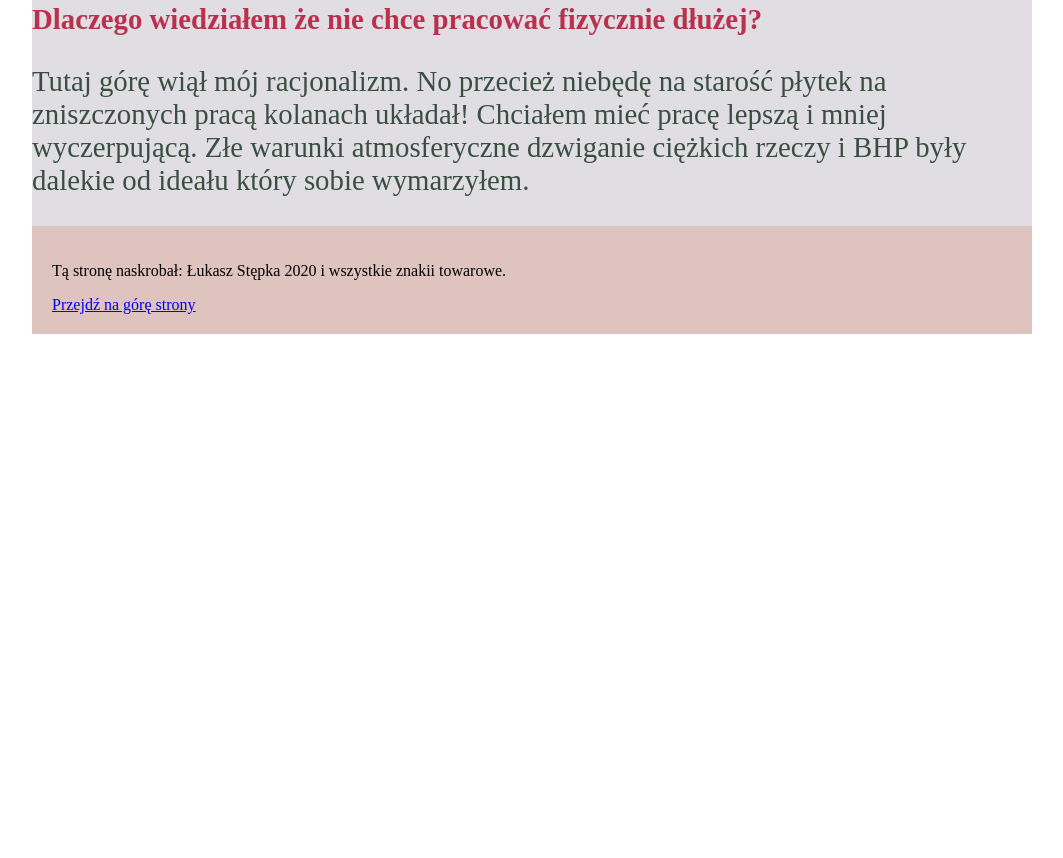
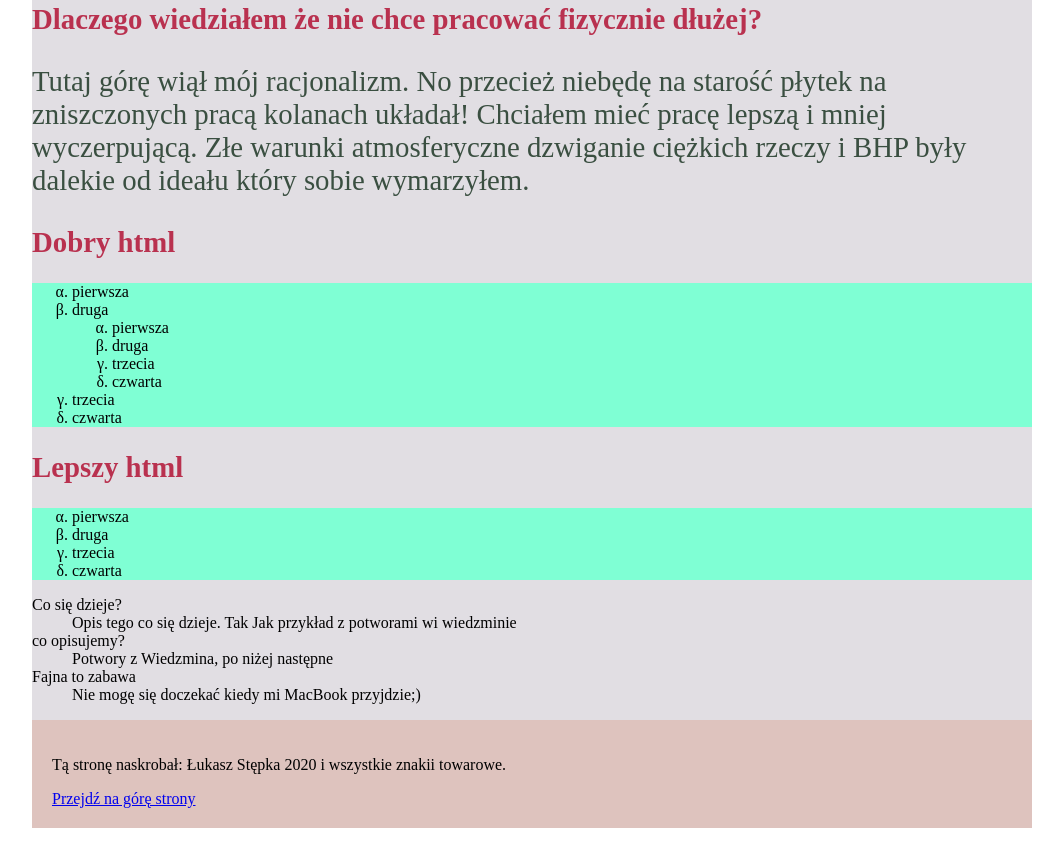
Before and after one commit to lukaszstepka/homepage, a plain HTML site: page nauka-html.html in a window 1280 px wide. Shown: the part 697-1555 px from the top of the page, without its empty margins (108-1171 px from the left). Before the commit the page ends 1061 px from the top, so only its background shows below. Drawn offline with Linux system fonts and the light colour scheme.

Commit message:
add table and ol, ul list

```diff
--- a/nauka-html.html
+++ b/nauka-html.html
@@ -53,6 +53,42 @@
           rzeczy i BHP były dalekie od ideału który sobie wymarzyłem.
         </p>
       </section>
+      <section>
+        <h2 class="header__header2">Dobry html</h2>
+        <ol class="list">
+          <li class="list__item">pierwsza</li>
+          <li class="list__item">druga</li>
+          <section>
+
+            <ol class="list">
+                  <li class="list__item">pierwsza</li>
+              <li class="list__item">druga</li>
+              <li class="list__item">trzecia</li>
+              <li class="list__item">czwarta</li>
+            </ol>
+          <li class="list__item">trzecia</li>
+          <li class="list__item">czwarta</li>
+        </ol>
+      </section>
+      <section>
+        <h2 class="header__header2">Lepszy html</h2>
+        <ul class="list">
+          <li class="list__item">pierwsza</li>
+          <li class="list__item">druga</li>
+          <li class="list__item">trzecia</li>
+          <li class="list__item">czwarta</li>
+        </ul>
+      </section>
+      <section>
+        <dl>
+          <dt>Co się dzieje?</dt>
+            <dd>Opis tego co się dzieje. Tak Jak przykład z potworami wi wiedzminie</dd>
+            <dt>co opisujemy?</dt>
+            <dd>Potwory z Wiedzmina, po niżej następne</dd>
+            <dt>Fajna to zabawa</dt>
+            <dd>Nie mogę się doczekać kiedy mi MacBook przyjdzie;)</dd>
+        </dl>
+      </section>
       <footer class="footer">
         <p class="section__footer--p">
           Tą stronę naskrobał: Łukasz Stępka 2020 i wszystkie znakii towarowe.
--- a/style.css
+++ b/style.css
@@ -29,3 +29,9 @@
   width: 300px;
   height: 300px;
 }
+.list{
+  background-color: aquamarine;
+}
+.list__item{
+  list-style: lower-greek;
+}
```
